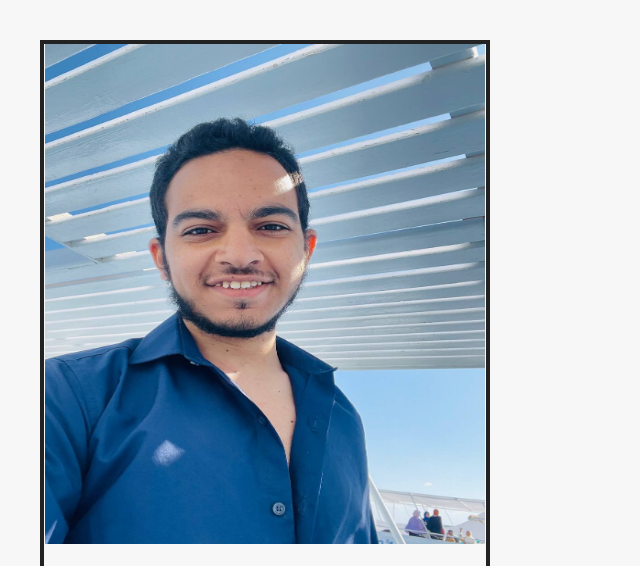
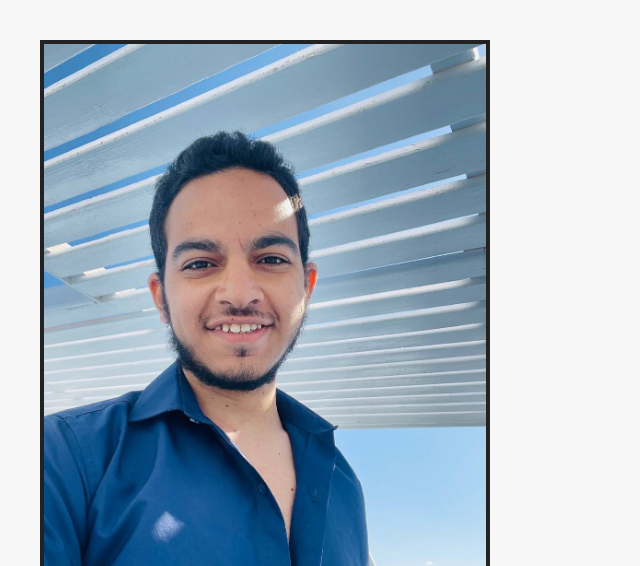
Before and after one commit to MuhammedAbdelnaser/profile-card-v1, a React app: page / in a window 1280 px wide. Shown: the top 566 px of the page, without its empty margins (0-640 px from the left). Built offline with nearby package versions, Linux system fonts and the light colour scheme.

Commit message:
Update index.js and styles.css

```diff
--- a/src/index.js
+++ b/src/index.js
@@ -11,18 +11,14 @@ function App() {
         {/* Should contain one Skill component
         for each web dev skill that you have,
         customized with props */}
-        <SkillList name="HTML + CSS" emojy="" bgcolor="red" />
+        <SkillList />
       </div>
     </div>
   );
 }
 
 function Avatar() {
-  return (
-    <div className="cardImage">
-      <img src="me.jpg" alt="Me" />
-    </div>
-  );
+  return <img className="avatar" src="me.jpg" alt="Muhammed Abdelnaser" />;
 }
 function Intro() {
   return (
@@ -36,7 +32,7 @@ function Intro() {
     </div>
   );
 }
-function SkillList(props) {
+function SkillList() {
   return (
     <div className="skill-list">
       <Skill skill="HTML + CSS" emoji="💪" color="red" />
--- a/src/styles.css
+++ b/src/styles.css
@@ -30,13 +30,7 @@ h1 {
   width: 100%;
   display: block;
 }
-.cardImage {
-  text-align: center;
-}
-.cardImage > img {
-  width: 440px;
-  height: 500px;
-}
+
 .data {
   padding: 32px;
   padding-top: 24px;
```
